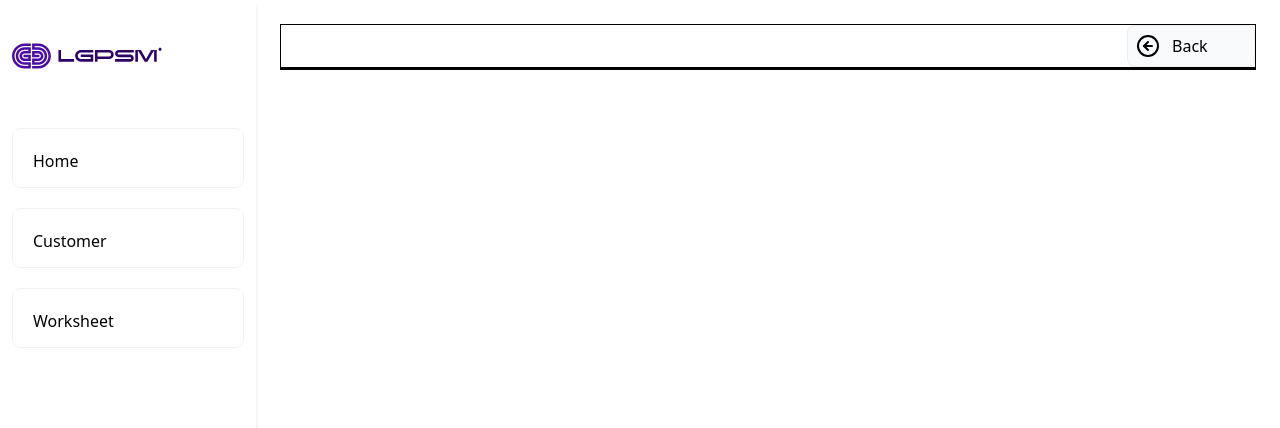
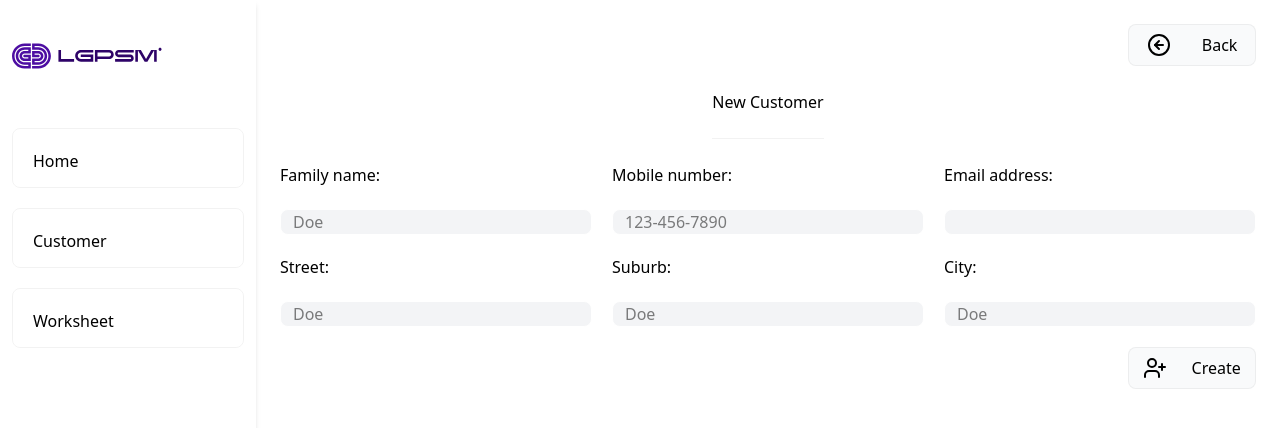
Before and after one commit to Miho19/lewiss-client, a React (Vite) app: page /customer/new in a window 1280 px wide. Shown: the top 428 px of the page. Built offline with nearby package versions, Linux system fonts and the light colour scheme.

Commit message:
Customer create form

```diff
--- a/src/components/customer/CustomeSearchForm.tsx
+++ b/src/components/customer/CustomeSearchForm.tsx
@@ -2,16 +2,16 @@ import { useState, type ChangeEvent, type SubmitEvent } from 'react';
 import CustomerButton from './CustomerButton';
 import { Search } from 'lucide-react';
 
-type CustomerSearchFormData = {
+export type CustomerSearchFormData = {
   familyName: string;
-  mobileNumber: string;
-  emailAddress: string;
+  mobile: string;
+  email: string;
 };
 
 const initialCustomerSearchFormData: CustomerSearchFormData = {
   familyName: '',
-  mobileNumber: '',
-  emailAddress: '',
+  mobile: '',
+  email: '',
 };
 
 function CustomerSearchForm() {
@@ -46,27 +46,27 @@ function CustomerSearchForm() {
           value={customerSearchData.familyName}
         />
 
-        <label htmlFor="mobileNumber" className="col-span-2 md:col-span-1 md:row-start-1">
+        <label htmlFor="mobile" className="col-span-2 md:col-span-1 md:row-start-1">
           Mobile number:
         </label>
         <input
-          id="mobileNumber"
+          id="mobile"
           className="pl-3 bg-gray-100 border border-white rounded-lg ml-3 col-span-3 md:col-span-1 md:row-start-2 md:ml-0"
-          name="mobileNumber"
+          name="mobile"
           onChange={handleInputOnChange}
-          value={customerSearchData.mobileNumber}
+          value={customerSearchData.mobile}
         />
 
-        <label htmlFor="emailAddress" className="col-span-2 md:col-span-1 md:row-start-1">
+        <label htmlFor="email" className="col-span-2 md:col-span-1 md:row-start-1">
           Email address:
         </label>
         <input
-          id="emailAddress"
+          id="email"
           className="pl-3 bg-gray-100 border border-white rounded-lg ml-3 col-span-3  md:col-span-1 md:row-start-2 md:ml-0"
           type="email"
-          name="emailAddress"
+          name="email"
           onChange={handleInputOnChange}
-          value={customerSearchData.emailAddress}
+          value={customerSearchData.email}
         />
         <div className="col-span-5 md:col-span-1 md:col-start-3 md:flex md:justify-end md:w-full ">
           <CustomerButton buttonText="Submit" icon={Search} onClickHandler={() => {}} />
--- a/src/components/customer/CustomerButton.tsx
+++ b/src/components/customer/CustomerButton.tsx
@@ -12,7 +12,7 @@ function CustomerButton(props: Props) {
   return (
     <button
       onClick={onClickHandler}
-      className="flex flex-1 w-full border space-x-3 md:max-w-32 md:min-w-32 border-black/5 bg-gray-50 rounded-lg p-2 cursor-pointer group-hover:bg-gray-200 hover:-translate-y-1 group transition-all delay-75 duration-75 ease-in-out"
+      className="flex flex-1 w-full border space-x-3 md:max-w-32 md:min-w-32 border-black/5 bg-gray-50 rounded-lg p-2 cursor-pointer group-hover:bg-gray-200 hover:-translate-y-1 group transition-all delay-75 duration-75 ease-in-out md:justify-around"
     >
       {Icon && <Icon className="w-6 h-6" />}
       <p className="">{buttonText}</p>
--- /dev/null
+++ b/src/components/customer/NewCustomerForm.tsx
@@ -0,0 +1,113 @@
+import { useState, type ChangeEvent } from 'react';
+import type { CustomerCreateType } from '../../zod/Customer';
+import CustomerButton from './CustomerButton';
+import { UserPlus } from 'lucide-react';
+
+const initialNewCustomerData: CustomerCreateType = {
+  familyName: '',
+  street: '',
+  city: '',
+  suburb: '',
+  mobile: '',
+  email: '',
+};
+
+function NewCustomerForm() {
+  const [newCustomerData, setNewCustomerData] = useState(initialNewCustomerData);
+
+  function handleInputOnChange(event: ChangeEvent<HTMLInputElement>) {
+    const { name, value } = event.target;
+    setNewCustomerData((prev) => ({ ...prev, [name]: value }));
+  }
+
+  function handleOnSubmit() {}
+  return (
+    <div className="w-full flex flex-col md:items-center space-y-6">
+      <h2 className="border-b border-black/5 py-6">New Customer</h2>
+      <form
+        className="w-full grid grid-cols-5 gap-5 md:grid-cols-3 md:grid-rows-4"
+        onSubmit={handleOnSubmit}
+      >
+        <label htmlFor="familyName" className="col-span-2 md:col-span-1 md:row-start-1">
+          Family name:
+        </label>
+        <input
+          placeholder="Doe"
+          id="familyName"
+          className="pl-3 bg-gray-100 border border-white rounded-lg ml-3 col-span-3 md:col-span-1 md:row-start-2 md:ml-0"
+          name="familyName"
+          onChange={handleInputOnChange}
+          value={newCustomerData.familyName}
+        />
+
+        <label htmlFor="mobileNumber" className="col-span-2 md:col-span-1 md:row-start-1">
+          Mobile number:
+        </label>
+        <input
+          type="tel"
+          placeholder="123-456-7890"
+          id="mobileNumber"
+          className="pl-3 bg-gray-100 border border-white rounded-lg ml-3 col-span-3 md:col-span-1 md:row-start-2 md:ml-0"
+          pattern="[0-9]{3}-[0-9]{3}-[0-9]{4}"
+          name="mobileNumber"
+          onChange={handleInputOnChange}
+          value={newCustomerData.mobile}
+        />
+
+        <label htmlFor="emailAddress" className="col-span-2 md:col-span-1 md:row-start-1">
+          Email address:
+        </label>
+        <input
+          id="emailAddress"
+          className="pl-3 bg-gray-100 border border-white rounded-lg ml-3 col-span-3 md:col-span-1 md:row-start-2 md:ml-0"
+          type="email"
+          name="emailAddress"
+          onChange={handleInputOnChange}
+          value={newCustomerData.email}
+        />
+
+        <label htmlFor="street" className="col-span-2 md:col-span-1 md:row-start-3">
+          Street:
+        </label>
+        <input
+          placeholder="Doe"
+          id="street"
+          className="pl-3 bg-gray-100 border border-white rounded-lg ml-3 col-span-3 md:col-span-1 md:row-start-4 md:ml-0"
+          name="street"
+          onChange={handleInputOnChange}
+          value={newCustomerData.street}
+        />
+
+        <label htmlFor="suburb" className="col-span-2 md:col-span-1 md:row-start-3">
+          Suburb:
+        </label>
+        <input
+          placeholder="Doe"
+          id="suburb"
+          className="pl-3 bg-gray-100 border border-white rounded-lg ml-3 col-span-3 md:col-span-1 md:row-start-4 md:ml-0"
+          name="suburb"
+          onChange={handleInputOnChange}
+          value={newCustomerData.suburb}
+        />
+
+        <label htmlFor="city" className="col-span-2 md:col-span-1 md:row-start-3">
+          City:
+        </label>
+        <input
+          placeholder="Doe"
+          id="city"
+          className="pl-3 bg-gray-100 border border-white rounded-lg ml-3 col-span-3 md:col-span-1 md:row-start-4 md:ml-0"
+          name="city"
+          onChange={handleInputOnChange}
+          value={newCustomerData.city}
+        />
+
+        <div className="col-span-5 md:col-span-1 md:col-start-3 md:flex md:justify-end md:w-full ">
+          <CustomerButton buttonText="Create" icon={UserPlus} onClickHandler={() => {}} />
+        </div>
+      </form>
+    </div>
+  );
+}
+
+export default NewCustomerForm;
--- a/src/pages/NewCustomerPage.tsx
+++ b/src/pages/NewCustomerPage.tsx
@@ -1,6 +1,7 @@
 import { CircleArrowLeft } from 'lucide-react';
 import CustomerButton from '../components/customer/CustomerButton';
 import { useNavigate } from 'react-router';
+import NewCustomerForm from '../components/customer/NewCustomerForm';
 
 function NewCustomerPage() {
   const navigator = useNavigate();
@@ -9,14 +10,14 @@ function NewCustomerPage() {
   }
   return (
     <main className="w-full h-full flex flex-col items-center">
-      <div className="flex w-full justify-end border border-black">
+      <div className="flex w-full justify-end">
         <CustomerButton
           buttonText="Back"
           icon={CircleArrowLeft}
           onClickHandler={backButtonOnClickHandler}
         />
       </div>
-      <div className="w-full border border-black"></div>
+      <NewCustomerForm />
     </main>
   );
 }
--- a/src/zod/Customer.ts
+++ b/src/zod/Customer.ts
@@ -9,12 +9,10 @@ const CustomerBasicInformationZodObject = z.object({
   email: z.email(),
 });
 
-const CustomerCreateZodObject = z.object(CustomerBasicInformationZodObject);
-
 const CustomerZodObject = z.object({
   id: z.uuid(),
   ...CustomerBasicInformationZodObject.shape,
 });
 
-export type CustomerCreateType = z.infer<typeof CustomerCreateZodObject>;
+export type CustomerCreateType = z.infer<typeof CustomerBasicInformationZodObject>;
 export type CustomerType = z.infer<typeof CustomerZodObject>;
```
